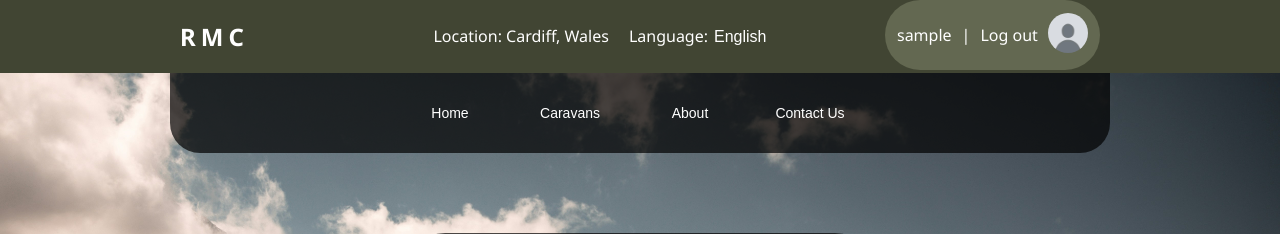
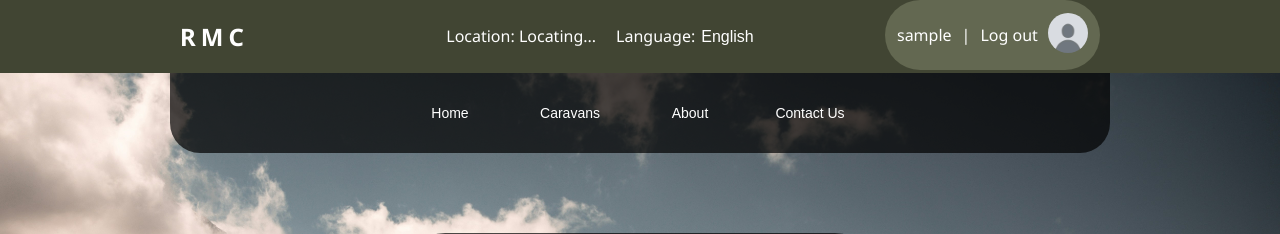
Before and after one commit to craiganthonylewis/Rent_My_Caravan, a PHP site: page /dashboard.php in a window 1280 px wide. Shown: the top 234 px of the page. Run offline with PHP 8.4, Linux system fonts and the light colour scheme; the visitor is signed in with stand-in values (Sample User, id 1).

Commit message:
Geolocator updated: shortened location output, added to logged in header.

```diff
--- a/header_logged_in.php
+++ b/header_logged_in.php
@@ -34,7 +34,7 @@
 
         <div class = "column_7" id = "accessibility_links">
           <ul>
-            <li><a href="index.php">Location: Cardiff, Wales</a></li>
+            <li><a href="index.php" id="user_Location">Location: Locating...</a></li>
           </ul>
 
           <label for="dropdown">Language:</label>
--- a/js/geolocator.js
+++ b/js/geolocator.js
@@ -44,5 +44,3 @@ function show_Position(position) {
             document.getElementById("user_Location").innerHTML = `Location error`;
         });
 }
-
-//Error Checking
```
